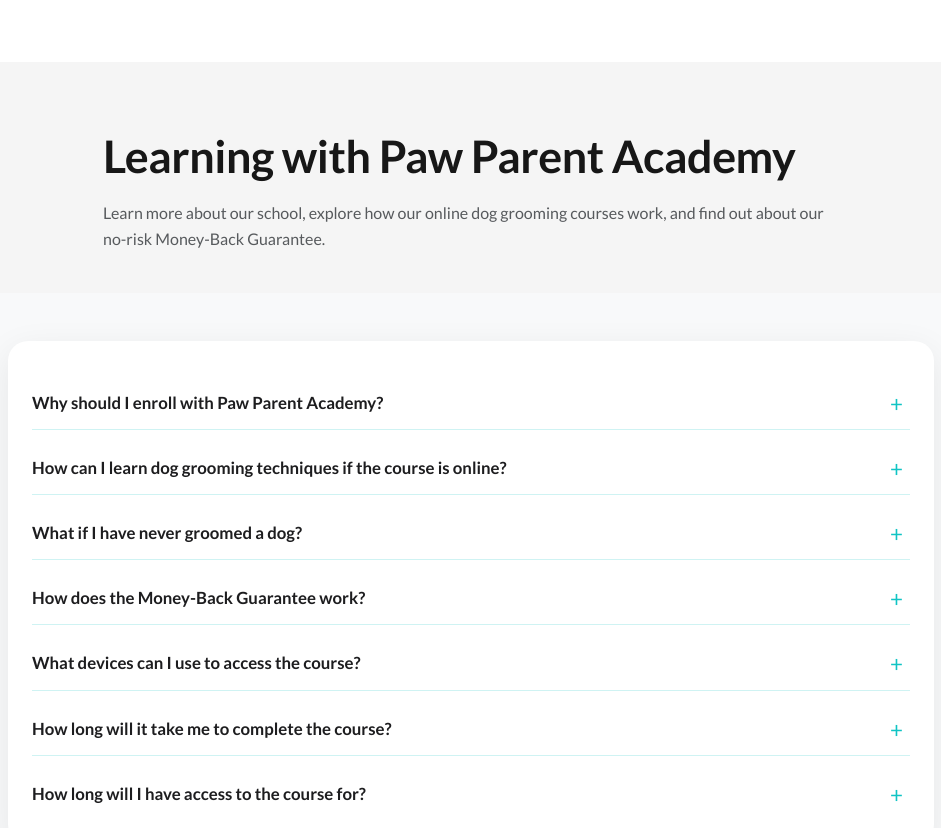
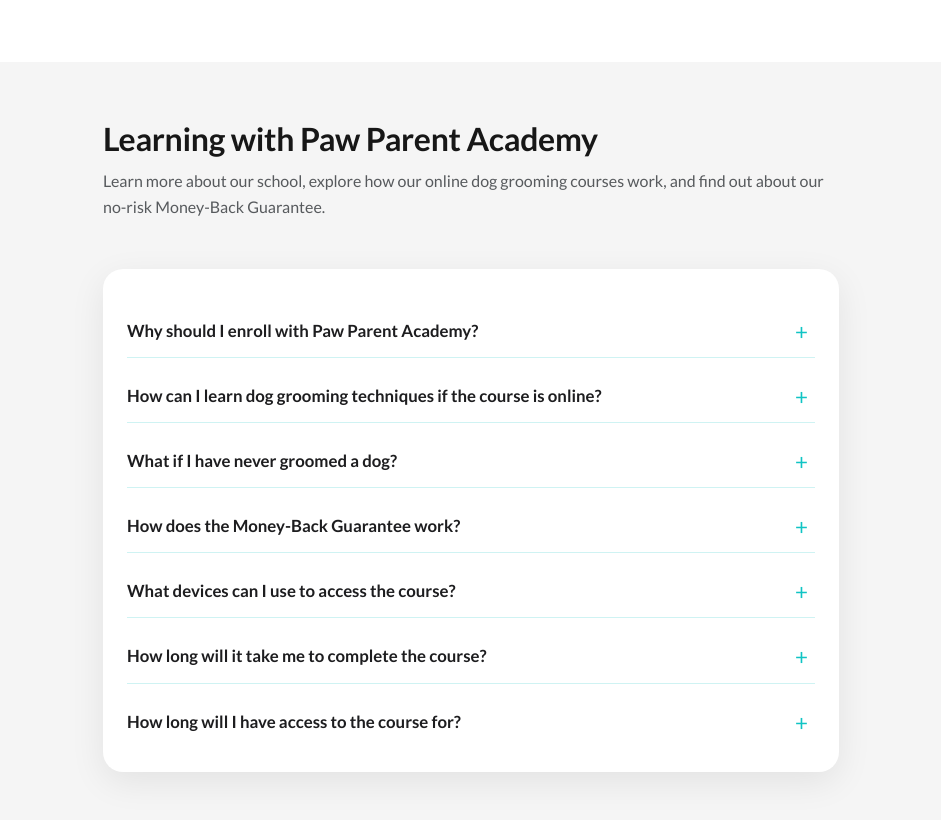
Before and after one commit to QCCareerSchool-Org/www.pawparentacademy.com, a Next.js app: page /faq in a window 1280 px wide. Shown: the part 451-1279 px from the top of the page, without its empty margins (169-1110 px from the left). Built offline with nearby package versions, Linux system fonts and the light colour scheme.

Commit message:
Update hero image and accordion width

```diff
--- /dev/null
+++ b/src/app/(main)/faq/FaqPage.module.scss
@@ -0,0 +1,3 @@
+.sectionLight {
+  background-color: #f5f5f5;
+}
--- a/src/app/(main)/faq/components/FAQHero/styles.module.scss
+++ b/src/app/(main)/faq/components/FAQHero/styles.module.scss
@@ -5,11 +5,14 @@
   background-attachment: fixed;
   padding: 4.5rem 0 4rem;
   overflow: hidden;
+  display: flex;
+  align-items: center;
 }
 
 .hero :global(.container) {
   position: relative;
   z-index: 1;
+  width: 100%;
   padding-left: 4rem;
   padding-right: 4rem;
 }
--- a/src/app/(main)/faq/components/FAQSectionIntro/index.tsx
+++ b/src/app/(main)/faq/components/FAQSectionIntro/index.tsx
@@ -15,9 +15,9 @@
       <div className="container">
         <div className="row justify-content-center">
           <div className="col-12 col-lg-8">
-            <h2 className="fw-bold mb-3" id={headingId}>
+            <h3 className="fw-bold mb-2" id={headingId}>
               {title}
-            </h2>
+            </h3>
             {description && <p className="mb-0 text-muted">{description}</p>}
           </div>
         </div>
--- a/src/app/(main)/faq/page.tsx
+++ b/src/app/(main)/faq/page.tsx
@@ -5,6 +5,7 @@
 import CTASection from '@/components/CTASection';
 import { faqSections } from '@/app/(main)/faq/faq-data';
 import { faqSchema } from '@/app/(main)/faq/faq-schema';
+import styles from './FaqPage.module.scss';
 
 export const metadata: Metadata = {
   title: 'FAQ | Paw Parent Academy',
@@ -18,7 +19,7 @@
       <FAQHero />
 
       {faqSections.map((section) => {
-        const backgroundClass = section.variant === 'light' ? 'bg-light' : '';
+        const backgroundClass = section.variant === 'light' ? styles.sectionLight : '';
 
         return (
           <div key={section.id}>
@@ -27,10 +28,10 @@
               description={section.description}
               variant={section.variant}
             />
-            <section className={`${backgroundClass} py-4 py-lg-5`}>
+            <section className={`${backgroundClass} pt-2 pb-4 pb-lg-5`}>
               <div className="container">
                 <div className="row justify-content-center">
-                  <div className="col-12 col-lg-10">
+                  <div className="col-12 col-lg-8">
                     <AccordionGroup items={section.items} />
                   </div>
                 </div>
```
Also changed, not shown: src/app/(main)/faq/components/FAQHero/faq-bg-image.jpg.
